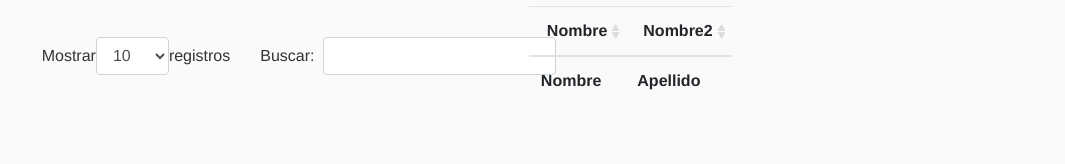
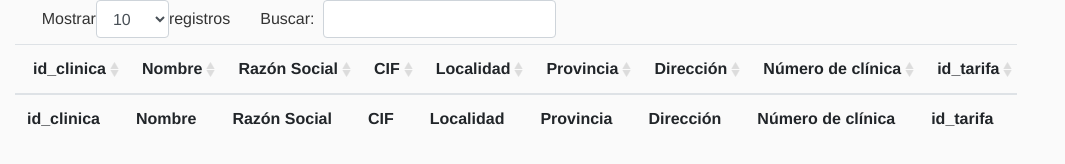
Before and after one commit to oscarrel/datatables_servidor, a plain HTML site: page app/ejercicio2.html in a window 1280 px wide. Shown: the whole page, without its empty margins (0-1065 px from the left). Drawn offline with nearby package versions, Linux system fonts and the light colour scheme; files that its build step writes are made by us from their sources; no server answers.

Commit message:
Ejercicio 3 sin terminar

```diff
--- a/app/ejercicio2.html
+++ b/app/ejercicio2.html
@@ -25,14 +25,28 @@
 <div class="col-md-12">
     <table id="miTabla" class="table">
         <thead>
+        <th>id_clinica</th>
         <th>Nombre</th>
-        <th>Nombre2</th>
+        <th>Razón Social</th>
+        <th>CIF</th>
+        <th>Localidad</th>
+        <th>Provincia</th>
+        <th>Dirección</th>
+        <th>Número de clínica</th>
+        <th>id_tarifa</th>
         </thead>
         <tbody>
         </tbody>
         <tfoot>
+        <th>id_clinica</th>
         <th>Nombre</th>
-        <th>Apellido</th>
+        <th>Razón Social</th>
+        <th>CIF</th>
+        <th>Localidad</th>
+        <th>Provincia</th>
+        <th>Dirección</th>
+        <th>Número de clínica</th>
+        <th>id_tarifa</th>
         </tfoot>
     </table>
             </div>
--- a/app/scripts/ejercicio2.js
+++ b/app/scripts/ejercicio2.js
@@ -26,7 +26,22 @@
                "oAria": {
                    "sSortAscending": ": Activar para ordenar la columna de manera ascendente",
                    "sSortDescending": ": Activar para ordenar la columna de manera descendente"
-               }
+               },
+               "aoColumns": [
+                  { "mData": "engine" },
+                  { "mData": "browser" },
+                  {
+                    "mData": "platform",
+                    "mRender": "[, ].name"
+                  }
+                ],
+                "aoColumnDefs": [ {
+                  "aTargets": [ 9 ],
+                  "mData": "download_link",
+                  "mRender": function ( data, type, full ) {
+                    return '<a href="'+data+'">Download</a>';
+                  }
+                } ]
            }
        });
    });
```
